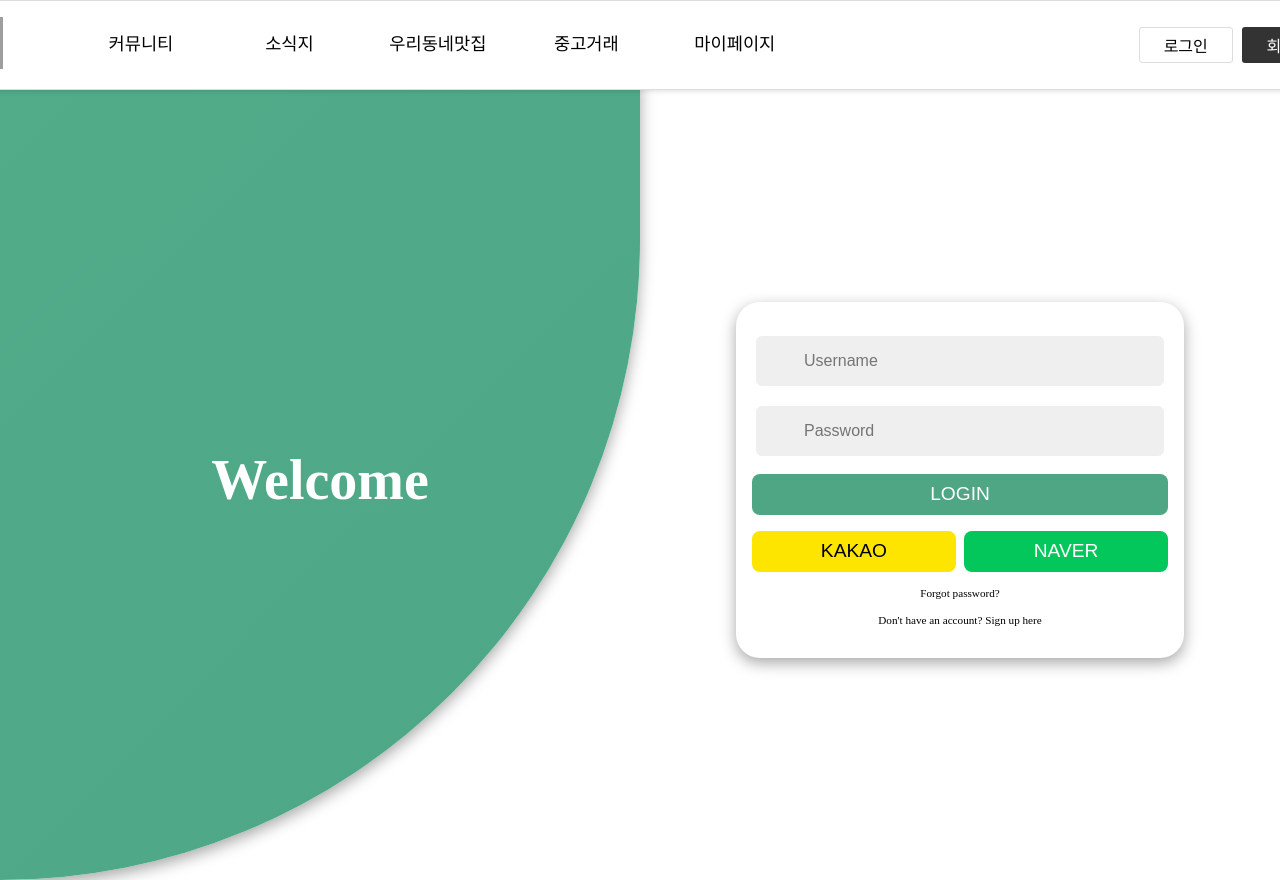
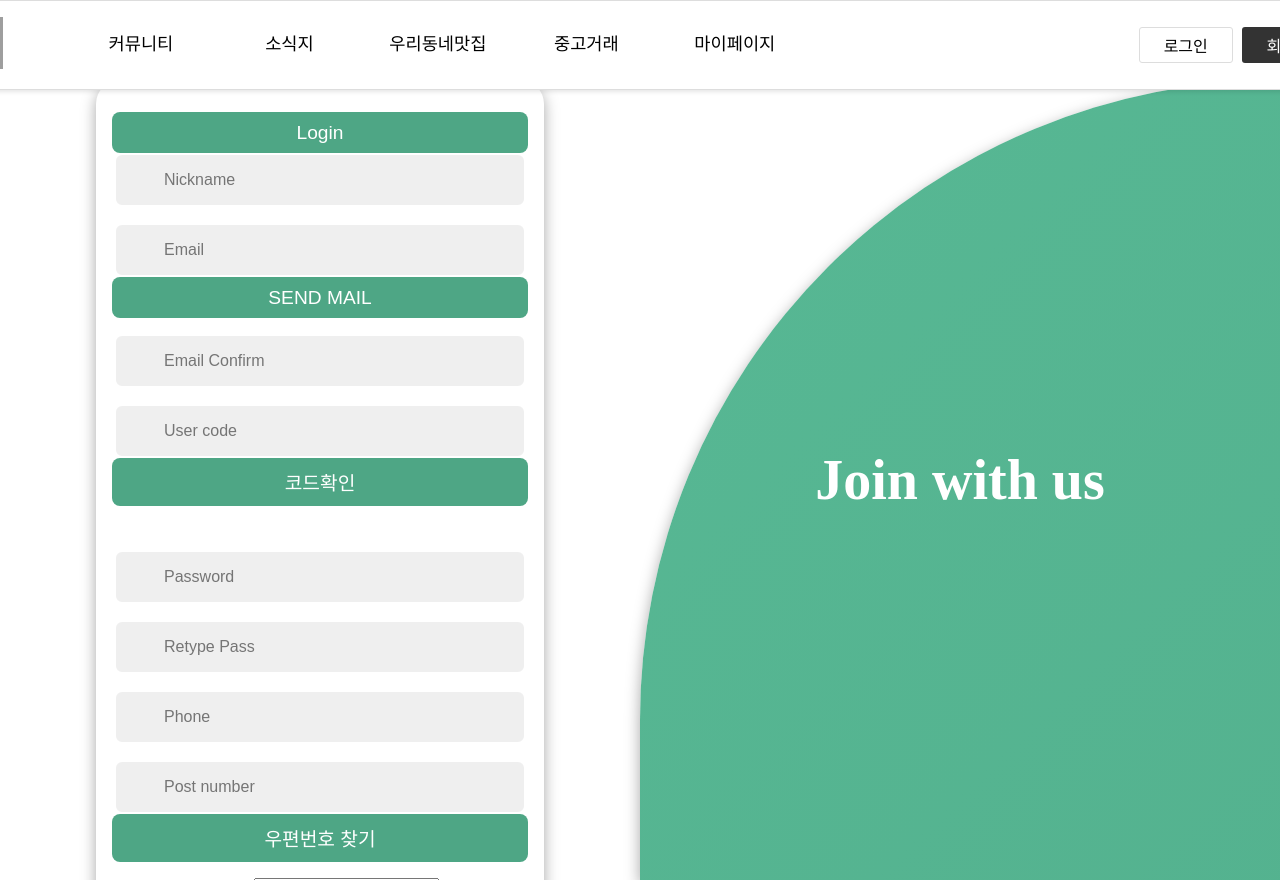
Before and after one commit to 2hon-in/Honin2, a React (Create React App) app in the folder client/: page /login in a window 1280 px wide. Built offline with nearby package versions, Linux system fonts and the light colour scheme; grey boxes are pictures that could not be loaded.

Commit message:
joinform style 진행중

```diff
--- a/client/src/Component/member/Join.js
+++ b/client/src/Component/member/Join.js
@@ -10,9 +10,9 @@ import Footer from '../layout/Footer';
 function Join() {
 
     const [email, setEmail] = useState('');
-    const [password, setPassword] = useState('');
+    const [joinPassword, setJoinPassword] = useState('');
     const [pwdChk, setPwdChk] = useState('');
-    const [nickname, setNickname] = useState('');
+    const [joinNickname, setJoinNickname] = useState('');
     const [phone, setPhone] = useState('');
     const [profilemsg, setprofilemsg] = useState('');
     const [address1, setAddress1] = useState('');
--- a/client/src/Component/member/Login.js
+++ b/client/src/Component/member/Login.js
@@ -3,6 +3,8 @@ import { useNavigate } from "react-router-dom";
 import { useSelector, useDispatch } from "react-redux";
 import { loginAction, setFollowers, setFollowings } from "../store/userSlice";
 import jaxios from "../util/jwtUtil";
+import DaumPostcode from "react-daum-postcode";
+import Modal from "react-modal";
 import { setCookie, getCookie } from "../util/cookieUtil";
 import s from "../style/member/loginForm.module.css";
 import Footer from "../layout/Footer";
@@ -10,20 +12,159 @@ import Header from "../layout/Header";
 // import "../style/member/login.css";
 
 function Login() {
+  const dispatch = useDispatch();
+  const navigate = useNavigate();
+
+  useEffect(() => {
+    const timer = setTimeout(() => {
+      setToggleClass(`${s.container} ${s.sign_up}`);
+    }, 200);
+    return () => clearTimeout(timer);
+  }, []);
+
+  //회원가입용 state 변수
+  const [email, setEmail] = useState("");
+  const [joinPassword, setJoinPassword] = useState("");
+  const [pwdChk, setPwdChk] = useState("");
+  const [joinNickname, setJoinNickname] = useState("");
+  const [phone, setPhone] = useState("");
+  const [profilemsg, setprofilemsg] = useState("");
+  const [address1, setAddress1] = useState("");
+  const [address2, setAddress2] = useState("");
+  const [address3, setAddress3] = useState("");
+  const [zipnum, setZipnum] = useState("");
+  const [imgSrc, setImgSrc] = useState("");
+  const [imgStyle, setImgStyle] = useState({
+    display: "flex",
+    alignItems: "center",
+    justtifyConetent: "center",
+  });
+  const [userCode, setUsercode] = useState("");
+  const [msg, setMsg] = useState("");
+  const [isOpen, setIsOpen] = useState(false);
+
+  //로그인용 state 변수
   const [nickname, setNickname] = useState("");
   const [password, setPassword] = useState("");
-  const dispatch = useDispatch();
-  const navigate = useNavigate();
   const [toggleClass, setToggleClass] = useState(`{s.container}`);
 
-  useEffect(() => {
-    const timer = setTimeout(()=>{
-        setToggleClass(`${s.container} ${s.sign_in}`)
-    }, 200);
-    return ()=>clearTimeout(timer);
-  }, []);
+  const toggle = () => {
+    setIsOpen(!isOpen);
+  };
 
-  const toggle = () => {
+  const customStyles = {
+    overlay: {
+      backgroundColor: "rgba( 0 , 0 , 0 , 0.5)",
+    },
+    content: {
+      left: "-50%",
+      margin: "auto",
+      width: "500px",
+      height: "50%",
+      padding: "0",
+      overflow: "hidden",
+    },
+  };
+
+  const completeHandler = (data) => {
+    setZipnum(data.zonecode);
+    setAddress1(data.address);
+    setIsOpen(false);
+  };
+
+  const sendMail = async () => {
+    if (!email) {
+      return window.alert("이메일을 입력해주세요");
+    }
+    try {
+      const result = await jaxios.post("/api/member/sendMail", null, {
+        params: { email: email },
+      });
+      if (result.data.message == "OK") {
+        setUsercode(result.data.number);
+        window.alert(
+          "이메일이 전송되었습니다. 해당 이메일의 수신내역을 확인하세요."
+        );
+        console.log(`result.data.number : ` + result.data.number);
+      }
+    } catch (err) {
+      console.error(err);
+    }
+  };
+
+  const codeCheck = async () => {
+    try {
+      const result = await jaxios.post("/api/member/codeCheck", null, {
+        params: { userCode: userCode },
+      });
+      setMsg(result.data.message);
+    } catch (err) {
+      console.error(err);
+    }
+  };
+
+  const onSubmit = async () => {
+    if (nickname === "") {
+      return alert("닉네임을 입력하세요");
+    }
+    if (email === "") {
+      return alert("이메일을 입력하세요");
+    }
+    if (password === "") {
+      return alert("패스워드를 입력하세요");
+    }
+    if (password !== pwdChk) {
+      return alert("패스워드 확인이 일치하지 않습니다");
+    }
+
+    try {
+      let result = await jaxios.post("/api/member/emailcheck", null, {
+        params: { email },
+      });
+      if (result.data.msg === "no") {
+        return alert("이메일이 중복됩니다");
+      }
+
+      result = await jaxios.post("/api/member/nicknamecheck", null, {
+        params: { nickname },
+      });
+      if (result.data.msg === "no") {
+        return alert("닉네임이 중복됩니다");
+      }
+
+      result = await jaxios.post("/api/member/join", {
+        email,
+        password,
+        nickname,
+        phone,
+        profilemsg,
+        profileimg: imgSrc,
+        address1,
+        address2,
+        address3,
+        zipnum,
+      });
+      if (result.data.msg === "ok") {
+        alert("회원 가입이 완료되었습니다. 로그인하세요");
+        navigate("/");
+      }
+    } catch (err) {
+      console.error(err);
+    }
+  };
+
+  async function fileupload(e) {
+    const formData = new FormData();
+    formData.append("image", e.target.files[0]);
+    const result = await jaxios.post("/api/member/fileupload", formData);
+    console.log(result.data);
+    setImgSrc(`http://localhost:8070/uploads/${result.data.savefilename}`);
+    setImgStyle({ display: "block", width: "200px" });
+  }
+
+  // 로그인용
+
+  const toggleClassName = () => {
     if (toggleClass === `${s.container} ${s.sign_in}`) {
       setToggleClass(`${s.container} ${s.sign_up}`);
     } else {
@@ -31,7 +172,7 @@ function Login() {
     }
   };
 
-  async function onLoginLocal() {
+  const onLoginLocal = async () => {
     if (!nickname) {
       return alert("이메일을 입력하세요");
     }
@@ -54,112 +195,283 @@ function Login() {
     } catch (err) {
       console.error(err);
     }
-  }
-
-
-    /* <>
-    <div className={s.section}>
-    <Header/>
-    <div className={s.form}>
-        <div className={s.fontlogo}>Login</div>
-        <div className={s.block}></div>
-        <div className={s.inputform}>
-            <div className={s.field}>
-                <label >Nickname</label>
-                <input type="text" value={nickname} onChange={(e)=>{ setNickname(e.currentTarget.value) }}/>
-            </div>
-            <div className={s.field}>
-                <label>Password</label>
-                <input type="password" value={password} onChange={(e)=>{ setPassword(e.currentTarget.value) }}/>
-            </div>
-        </div>
-        <div className={s.block}></div>
-        <div className={s.btns}>
-            <button onClick={ ()=>{ onLoginLocal() } }>LOGIN</button>
-            <button onClick={ ()=>{ navigate('/join') } }>JOIN</button>
-        </div>
-        <div className={s.snslogin}>
-            <button onClick={()=>{
-                window.location.href='http://localhost:8070/member/kakaostart';
-            }} style={{backgroundColor:"#fae100", color:"black"}}>KAKAO</button>
-            <button onClick={()=>{
-                window.location.href='http://localhost:8070/member/naverstart'
-            }}style={{backgroundColor:"#06cc80", color:"white"}}>NAVER</button>
-        </div>
-    </div>
-    </div>
-    <Footer/>
-    </> */
+  };
 
   return (
     <>
-    <Header></Header>
+      <Header></Header>
       <div id="container" className={toggleClass}>
         {/* FORM SECTION */}
         <div className={s.row}>
           {/* SIGN UP */}
-          <div className={`${s.col} ${s.align_items_center} ${s.flex_col} ${s.sign_up}`}>
+          <div
+            className={`${s.col} ${s.align_items_center} ${s.flex_col} ${s.sign_up}`}
+          >
             <div className={`${s.form_wrapper} ${s.align_items_center}`}>
               <div className={`${s.form} ${s.sign_up}`}>
                 <div className={s.input_group}>
+                  <button onClick={() => toggleClassName()}>Login</button>
                   <i className={`${s.bx} ${s.bxs_user}`}></i>
-                  <input type="text" placeholder="Username" />
+                  <input
+                    type="text"
+                    placeholder="Nickname"
+                    value={nickname}
+                    onChange={(e) => {
+                      setNickname(e.currentTarget.value);
+                    }}
+                  />
                 </div>
                 <div className={s.input_group}>
                   <i className={`${s.bx} ${s.bx_mail_send}`}></i>
-                  <input type="email" placeholder="Email" />
+                  <input
+                    type="text"
+                    placeholder="Email"
+                    value={email}
+                    onChange={(e) => {
+                      setEmail(e.currentTarget.value);
+                    }}
+                  />
+                  <button
+                    onClick={() => {
+                      sendMail();
+                    }}
+                  >
+                    SEND MAIL
+                  </button>
                 </div>
                 <div className={s.input_group}>
                   <i className={`${s.bx} ${s.bxs_lock_alt}`}></i>
-                  <input type="password" placeholder="Password" />
+                  <input
+                    type="text"
+                    placeholder="Email Confirm"
+                    value={email}
+                    onChange={(e) => {
+                      setEmail(e.currentTarget.value);
+                    }}
+                  />
                 </div>
                 <div className={s.input_group}>
                   <i className={`${s.bx} ${s.bxs_lock_alt}`}></i>
-                  <input type="password" placeholder="Confirm password" />
+                  <input
+                    type="text"
+                    placeholder="User code"
+                    value={userCode}
+                    onChange={(e) => {
+                      setUsercode(e.currentTarget.value);
+                    }}
+                  />
+                  <button
+                    onClick={() => {
+                      codeCheck();
+                    }}
+                  >
+                    코드확인
+                  </button>
+                </div>
+                <div style={{ flex: "1", color: "blue", fontSize: "0.8rem" }}>
+                    &nbsp;&nbsp;{msg}
+                  </div>
+                <div className={s.input_group}>
+                  <i className={`${s.bx} ${s.bxs_lock_alt}`}></i>
+                  <input
+                    type="password"
+                    placeholder="Password"
+                    value={password}
+                    onChange={(e) => {
+                      setPassword(e.currentTarget.value);
+                    }}
+                  />
+                </div>
+                <div className={s.input_group}>
+                  <i className={`${s.bx} ${s.bxs_lock_alt}`}></i>
+                  <input
+                    type="password"
+                    placeholder="Retype Pass"
+                    value={pwdChk}
+                    onChange={(e) => {
+                      setPwdChk(e.currentTarget.value);
+                    }}
+                  />
+                </div>
+                <div className={s.input_group}>
+                  <i className={`${s.bx} ${s.bxs_lock_alt}`}></i>
+                  <input
+                    type="text"
+                    placeholder="Phone"
+                    value={phone}
+                    onChange={(e) => {
+                      setPhone(e.currentTarget.value);
+                    }}
+                  />
+                </div>
+                <div className={s.input_group}>
+                  <i className={`${s.bx} ${s.bxs_lock_alt}`}></i>
+                  <input
+                    type="text"
+                    placeholder="Post number"
+                    style={{ flex: "2" }}
+                    value={zipnum}
+                    onChange={(e) => {
+                      setZipnum(e.currentTarget.value);
+                    }}
+                    readOnly
+                  />
+                  <button
+                    style={{ flex: "1" }}
+                    onClick={() => {
+                      toggle();
+                    }}
+                  >
+                    우편번호 찾기
+                  </button>
+                </div>
+                <div className={s.field}>
+                  <div style={{ flex: "2" }}></div>
+                </div>
+                <div>
+                  <Modal
+                    isOpen={isOpen}
+                    ariaHideApp={false}
+                    style={customStyles}
+                  >
+                    <DaumPostcode onComplete={completeHandler}></DaumPostcode>
+                    <br></br>
+                    <button
+                      onClick={() => {
+                        setIsOpen(!isOpen);
+                      }}
+                    >
+                      닫기
+                    </button>
+                  </Modal>
+                </div>
+                <div className={s.field}>
+                  <label>Address</label>
+                  <input
+                    type="text"
+                    value={address1}
+                    onChange={(e) => {
+                      setAddress1(e.currentTarget.value);
+                    }}
+                    readOnly
+                  />
+                </div>
+                <div className={s.field}>
+                  <label>Detail Address</label>
+                  <input
+                    type="text"
+                    value={address2}
+                    onChange={(e) => {
+                      setAddress2(e.currentTarget.value);
+                    }}
+                    placeholder="상세주소 입력"
+                  />
+                </div>
+                <div className={s.field}>
+                  <label>Extra Address</label>
+                  <input
+                    type="text"
+                    value={address3}
+                    onChange={(e) => {
+                      setAddress3(e.currentTarget.value);
+                    }}
+                  />
+                </div>
+                <div className={s.input_group}>
+                  <i className={`${s.bx} ${s.bxs_lock_alt}`}></i>
+                  <input
+                    type="text"
+                    placeholder="Profile Message"
+                    value={profilemsg}
+                    onChange={(e) => {
+                      setprofilemsg(e.currentTarget.value);
+                    }}
+                  />
+                </div>
+                <div className={s.field}>
+                  <label>Profile img</label>
+                  <div className={s.field}>
+                    <input
+                      type="file"
+                      onChange={(e) => {
+                        fileupload(e);
+                      }}
+                    />
+                  </div>
+                </div>
+                <div className={s.field} style={{ alignItems: "flex-start" }}>
+                  <label>Profile img preview</label>
+                  <div className={s.field}>
+                    <div>
+                      <img src={imgSrc} style={imgStyle} />
+                    </div>
+                  </div>
                 </div>
                 <button>Sign up</button>
-                <p>
-                  <span> Already have an account? </span>
-                  <b onClick={() => toggle()} className={s.pointer}>
-                    {" "}
-                    Sign in here{" "}
-                  </b>
-                </p>
               </div>
             </div>
           </div>
           {/* END SIGN UP */}
           {/* SIGN IN */}
-          <div className={`${s.col} ${s.align_items_center} ${s.flex_col} ${s.sign_in}`}>
+          <div
+            className={`${s.col} ${s.align_items_center} ${s.flex_col} ${s.sign_in}`}
+          >
             <div className={`${s.form_wrapper} ${s.align_items_center}`}>
               <div className={`${s.form} ${s.sign_in}`}>
                 <div className={s.input_group}>
                   <i className={`${s.bx} ${s.bxs_user}`}></i>
-                  <input type="text" placeholder="Username" value={nickname} onChange={(e)=>{ setNickname(e.currentTarget.value) }}/>
+                  <input
+                    type="text"
+                    placeholder="Username"
+                    value={nickname}
+                    onChange={(e) => {
+                      setNickname(e.currentTarget.value);
+                    }}
+                  />
                 </div>
                 <div className={s.input_group}>
                   <i className={`${s.bx} ${s.bxs_lock_alt}`}></i>
-                  <input type="password" placeholder="Password" value={password} onChange={(e)=>{ setPassword(e.currentTarget.value) }}/>
+                  <input
+                    type="password"
+                    placeholder="Password"
+                    value={password}
+                    onChange={(e) => {
+                      setPassword(e.currentTarget.value);
+                    }}
+                  />
                 </div>
-                <button onClick={ ()=>{ onLoginLocal() } }>LOGIN</button>
+                <button
+                  className={s.login_btn}
+                  onClick={() => {
+                    onLoginLocal();
+                  }}
+                >
+                  LOGIN
+                </button>
                 <div className={s.snslogin}>
-                    <button onClick={()=>{
-                        window.location.href='/api/member/kakaostart';
-                    }}>KAKAO</button>
-                    <button onClick={()=>{
-                        window.location.href='/api/member/naverstart'
-                    }}>NAVER</button>
+                  <button
+                    className={s.kakao}
+                    onClick={() => {
+                      window.location.href = "/api/member/kakaostart";
+                    }}
+                  >
+                    KAKAO
+                  </button>
+                  <button
+                    className={s.naver}
+                    onClick={() => {
+                      window.location.href = "/api/member/naverstart";
+                    }}
+                  >
+                    NAVER
+                  </button>
                 </div>
-                <p>
-                  <b> Forgot password? </b>
-                </p>
-                <p>
-                  <span> Don't have an account? </span>
-                  <b onClick={() => toggle()} className={s.pointer}>
-                    {" "}
-                    Sign up here{" "}
-                  </b>
-                </p>
+                <button
+                  className={s.join_btn}
+                  onClick={() => toggleClassName()}
+                >
+                  JOIN
+                </button>
               </div>
             </div>
             <div className={s.form_wrapper}></div>
--- a/client/src/Component/style/member/loginForm.module.css
+++ b/client/src/Component/style/member/loginForm.module.css
@@ -104,7 +104,7 @@
   flex-direction: column;
 }
 
-.social_list {
+/* .social_list {
   margin: 2rem 0;
   padding: 1rem;
   border-radius: 1.5rem;
@@ -149,7 +149,7 @@
 
 .social_list>div:hover i {
   transform: scale(1.5);
-}
+} */
 
 .facebook_bg {
   background-color: var(--facebook-color);
@@ -262,19 +262,32 @@
   right: 50%;
 }
 
+.form .login_btn{
+  border: 2px solid var(--primary-color);
+  cursor: pointer;
+  width: 100%;
+  padding: .6rem 0;
+  border-radius: .5rem;
+  background-color: var(--white);
+  color: var(--primary-color);
+  font-size: 1.1rem;
+  outline: none;
+  box-sizing: border-box;
+}
+
 .snslogin{
-  margin-top: 1rem;
+  margin: 1rem 0;
   display: flex;
   justify-content: space-between;
 }
 
-.snslogin button:first-child{
+.snslogin .kakao{
   width: 49%;
   background-color: var(--kakao-color);
   color: var(--black);
 }
 
-.snslogin button:last-child{
+.snslogin .naver{
   width: 49%;
   background-color: var(--naver-color);
   color: var(--white)
```
